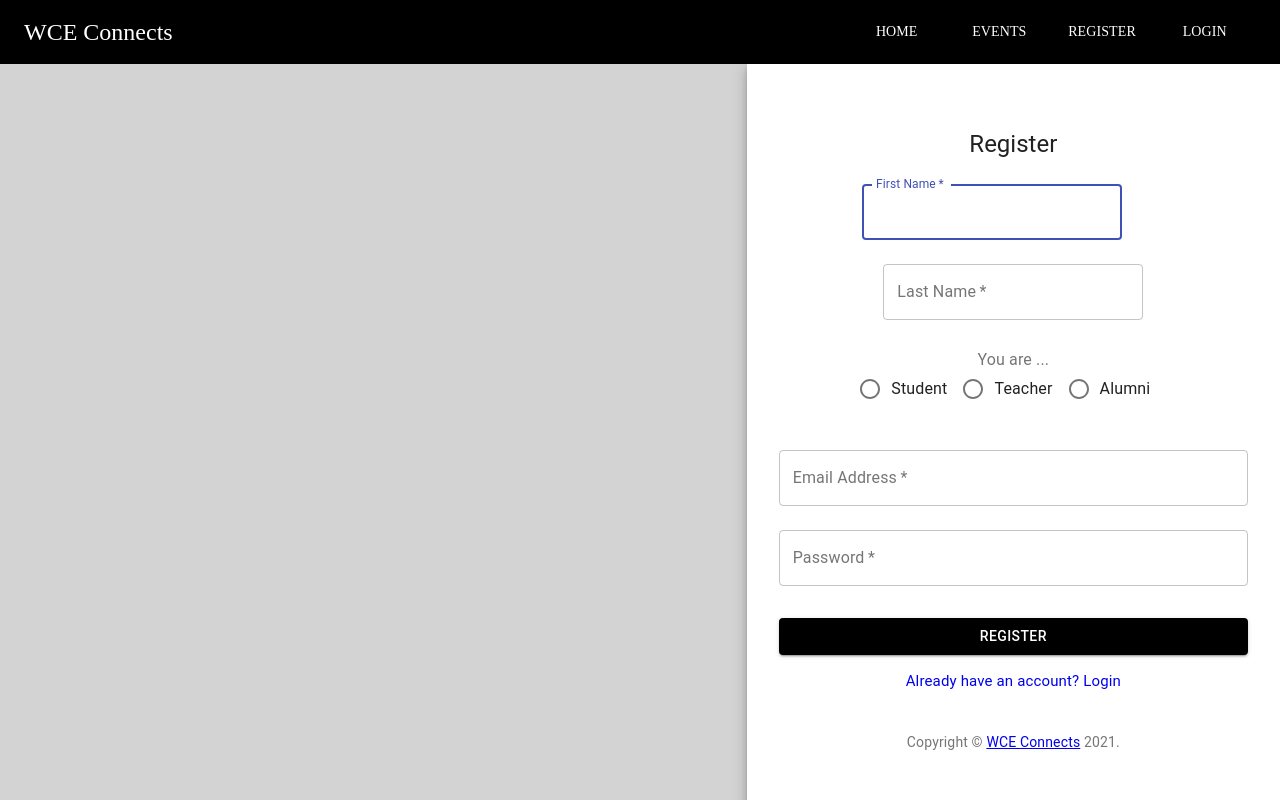
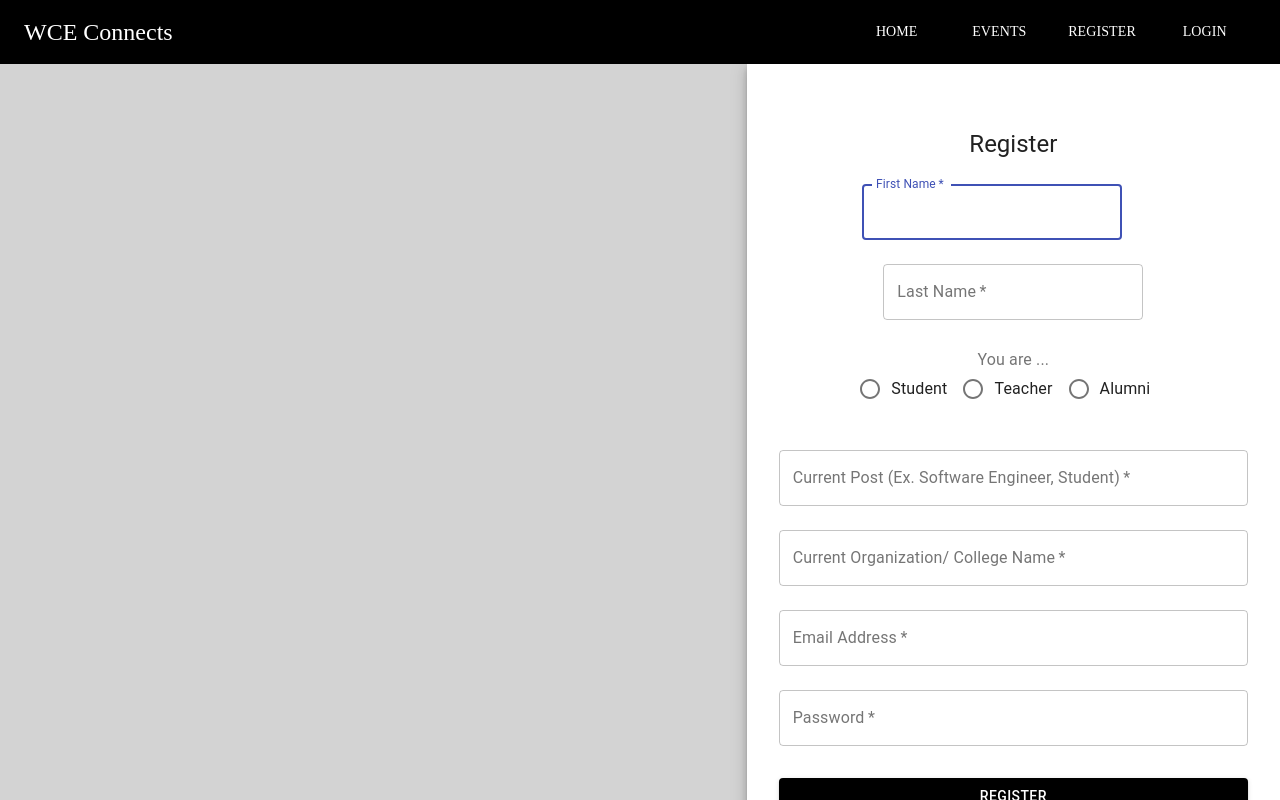
Before and after one commit to Webmaster-WCE/WCE-Connects, a React (Create React App) app: page /register in a window 1280 px wide. Shown: the top 800 px of the page. Built offline with nearby package versions, Linux system fonts and the light colour scheme; a web font is replaced by a local one.

Commit message:
Added two new fields and updated axios route

```diff
--- a/src/Components/LoggedOut/Register/Register.js
+++ b/src/Components/LoggedOut/Register/Register.js
@@ -134,7 +134,8 @@ export default function Register() {
     if(post===true && error===false)
     {
       post=false;
-      axios.post('http://localhost:5000/users/', userData)
+      console.log(userData);
+      axios.post('http://localhost:5000/auth/register', userData)
       .then(res => {
         if(res.status === 202)
         {
@@ -212,6 +213,27 @@ export default function Register() {
           </RadioGroup>
 
         </FormControl>
+
+            <TextField
+              variant="outlined"
+              margin="normal"
+              required
+              fullWidth
+              id="current_post"
+              label="Current Post (Ex. Software Engineer, Student)"
+              name="current_post"
+            />
+
+            <TextField
+              variant="outlined"
+              margin="normal"
+              required
+              fullWidth
+              id="current_organization"
+              label="Current Organization/ College Name"
+              name="current_organization"
+            />
+
             <TextField
               variant="outlined"
               margin="normal"
```
